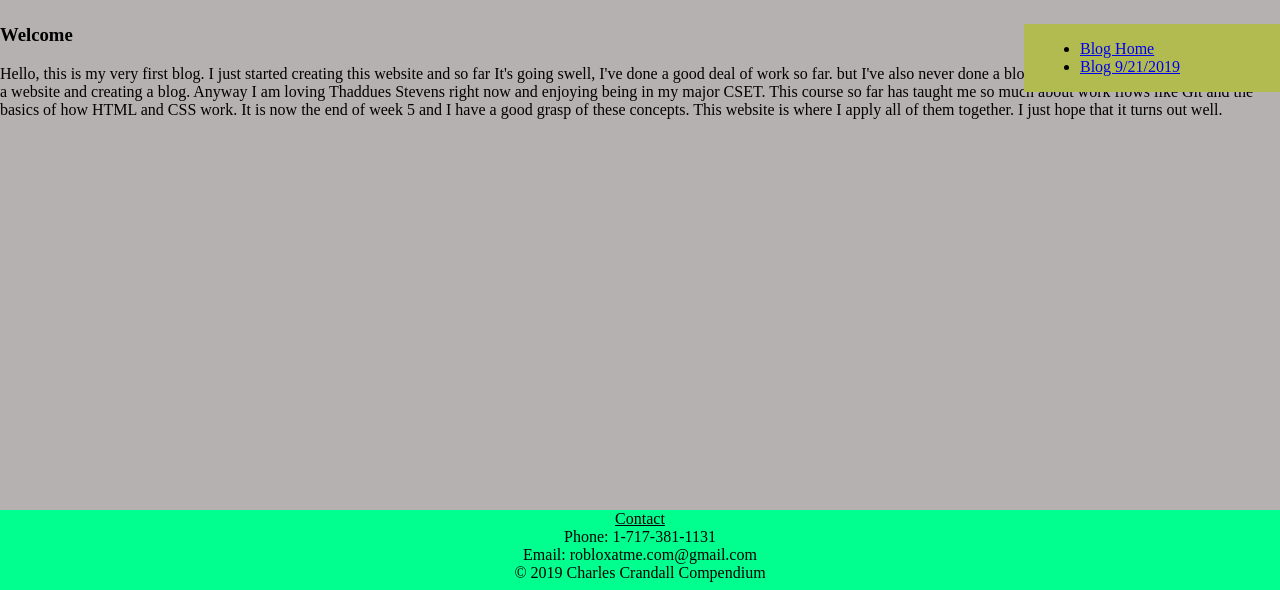
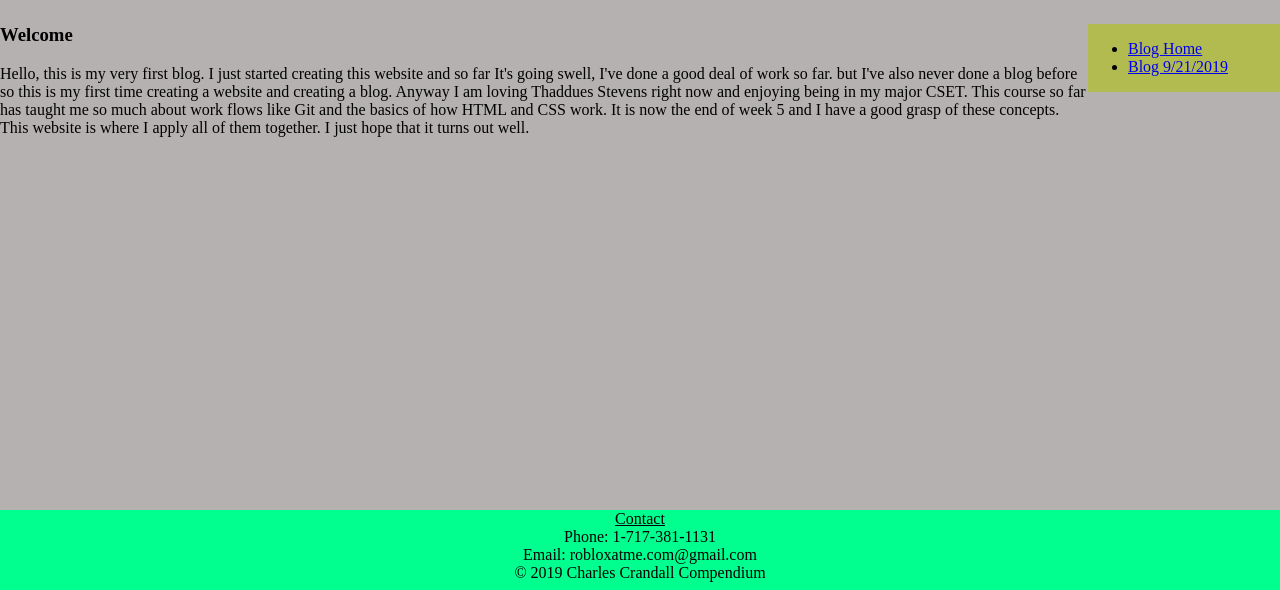
Before and after one commit to BillSpyro/BillSpyro.github.io, a plain HTML site: page blog/blog-1/index.html in a window 1280 px wide. Shown: the part 210-800 px from the top of the page. Drawn offline with Linux system fonts and the light colour scheme.

Commit message:
Updated CSS using a float for the Blog and Portfolio page with a side naviagtion bar Portfolio and Blog pages have their articles modified with a new class for each

```diff
--- a/blog/blog-1/index.html
+++ b/blog/blog-1/index.html
@@ -44,7 +44,7 @@
     </ul>
   </aside>
 
-  <article>
+  <article class="BlogSpecific">
 
     <h3>
       Welcome
--- a/styles.css
+++ b/styles.css
@@ -218,11 +218,15 @@ background-color: #52ff00;
 Blog Page and Portoflio Page specific
 */
 aside {
-  position: fixed;
-  right: 0;
-  padding-left: 1rem;
-  margin-left: 1rem;
-  width: 20%;
+  width: 15%;
   float: right;
   background-color: #b2bb4f;
 }
+
+article.BlogSpecific{
+  width: 85%;
+}
+
+article.PortfolioSpecific{
+  width: 85%;
+}
```
Also changed, not shown: blog/index.html (+4 -0 lines), portfolio/blender/index.html (+1 -1 lines), portfolio/index.html (+2 -0 lines), portfolio/java/index.html (+1 -1 lines), portfolio/unrealEngine/index.html (+1 -1 lines).
